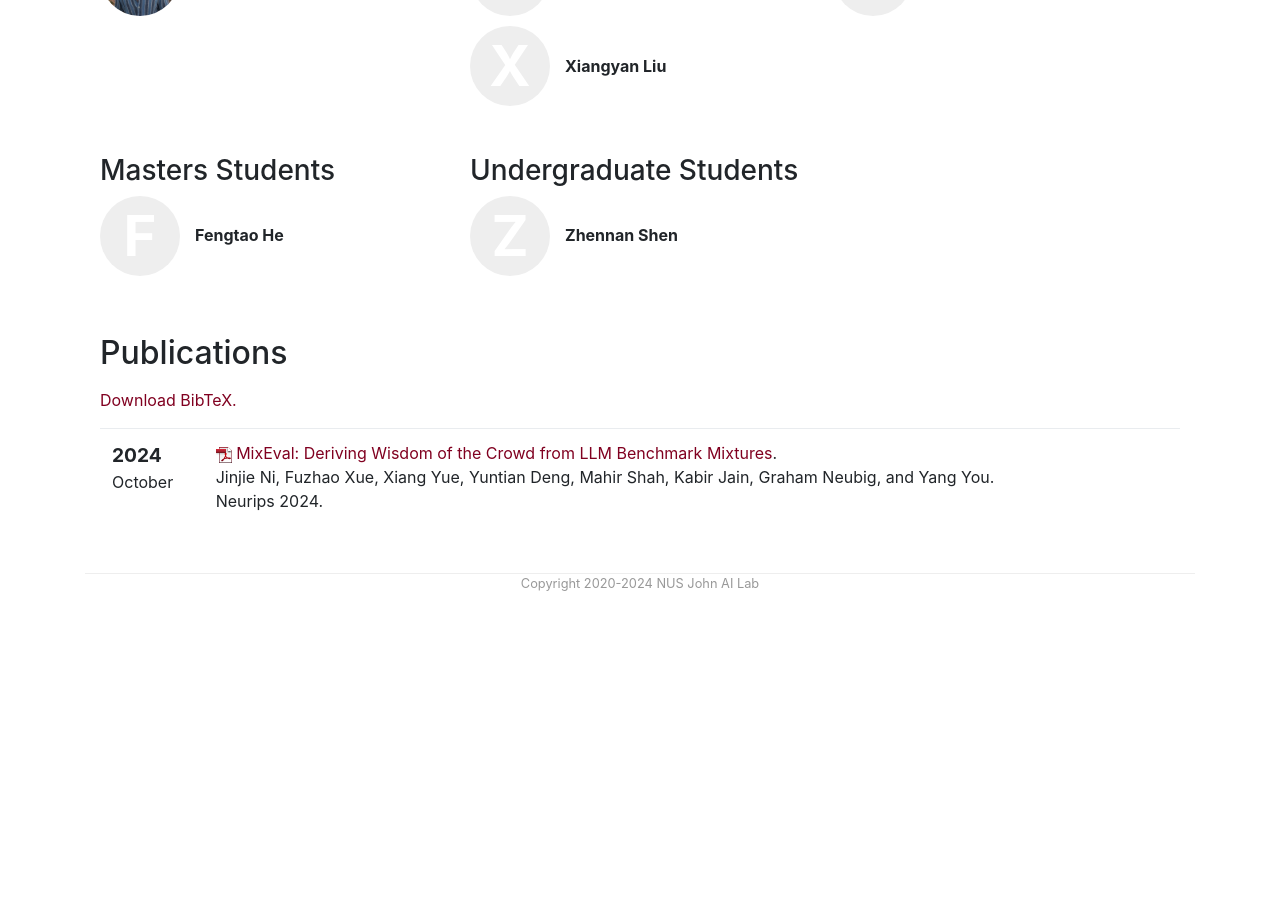
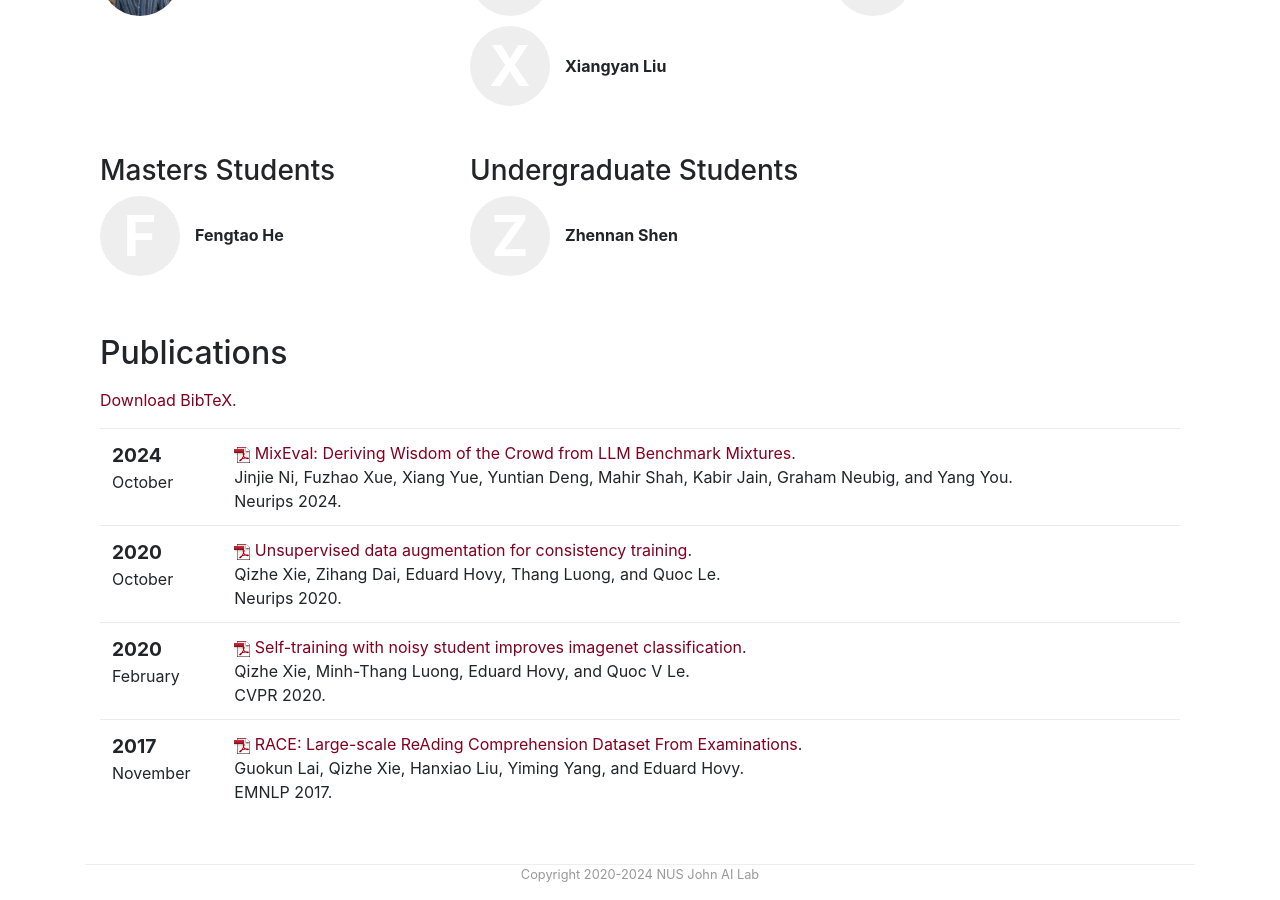
Before and after one commit to John-AI-Lab/John-AI-Lab.github.io, a Jekyll site: the page built from index.html, in a window 1280 px wide and 900 px high, scrolled down 1641 px. Built offline with Jekyll 4.4.1, drawn with Linux system fonts in a browser that asks for light colours; before the commit the page ends 2250 px from its top, so only the background shows below that.

Commit message:
update pubs

```diff
--- a/_includes/pubs.html
+++ b/_includes/pubs.html
@@ -24,5 +24,77 @@
 			</span>
 		</td>
 	</tr>
+	<tr>
+		<td>
+			<span class="date">
+
+				<big><strong>2020</strong></big><br />
+
+				October
+			</span>
+		</td>
+		<td class="publication">
+			<span class="pubtitle">
+				<img src="img/pdficon_small.png" width="16"
+					height="16" alt="PDF" />
+				<a href="https://arxiv.org/abs/2406.06565">Unsupervised data augmentation for consistency training</a>.
+			</span><br />
+			<span class="authors">
+				Qizhe Xie, Zihang Dai, Eduard Hovy, Thang Luong, and Quoc Le.
+			</span><br />
+			<span class="venuetype"></span><span class="venue">Neurips 2020</span>.
+			<br />
+			<span class="links">
+			</span>
+		</td>
+	</tr>
+	<tr>
+		<td>
+			<span class="date">
+
+				<big><strong>2020</strong></big><br />
+
+				February
+			</span>
+		</td>
+		<td class="publication">
+			<span class="pubtitle">
+				<img src="img/pdficon_small.png" width="16"
+					height="16" alt="PDF" />
+				<a href="https://arxiv.org/abs/2406.06565">Self-training with noisy student improves imagenet classification</a>.
+			</span><br />
+			<span class="authors">
+				Qizhe Xie, Minh-Thang Luong, Eduard Hovy, and Quoc V Le.
+			</span><br />
+			<span class="venuetype"></span><span class="venue">CVPR 2020</span>.
+			<br />
+			<span class="links">
+			</span>
+		</td>
+	</tr>
+	<tr>
+		<td>
+			<span class="date">
+
+				<big><strong>2017</strong></big><br />
+
+				November
+			</span>
+		</td>
+		<td class="publication">
+			<span class="pubtitle">
+				<img src="img/pdficon_small.png" width="16"
+					height="16" alt="PDF" />
+				<a href="https://aclanthology.org/D17-1082">RACE: Large-scale ReAding Comprehension Dataset From Examinations</a>.
+			</span><br />
+			<span class="authors">
+				Guokun Lai, Qizhe Xie, Hanxiao Liu, Yiming Yang, and Eduard Hovy.
+			</span><br />
+			<span class="venuetype"></span><span class="venue">EMNLP 2017</span>.
+			<br />
+			<span class="links">
+			</span>
+		</td>
+	</tr>
 </tbody>
 </table>
```
Also changed, not shown: bib/pubs.bib (+27 -0 lines), 3 other files.
